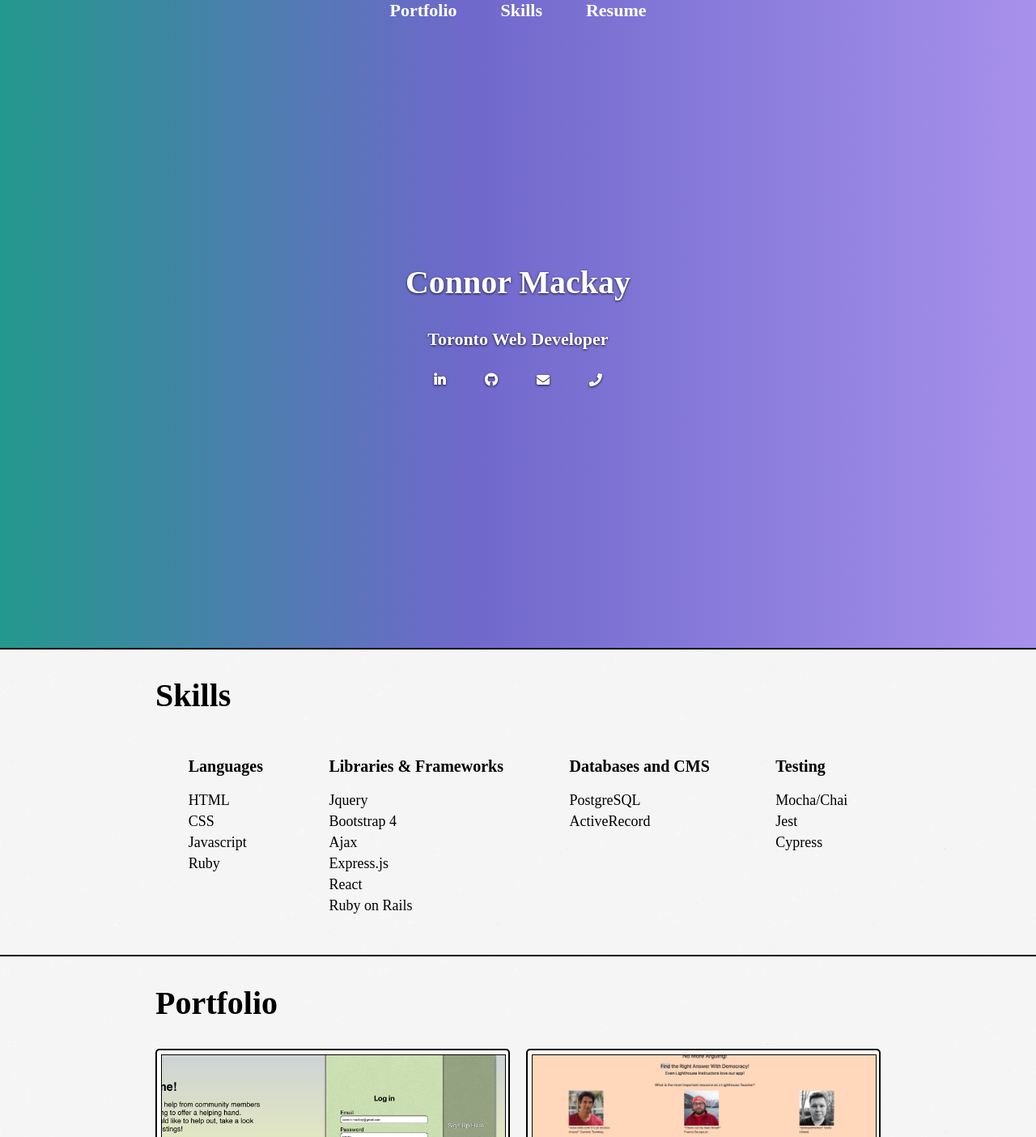
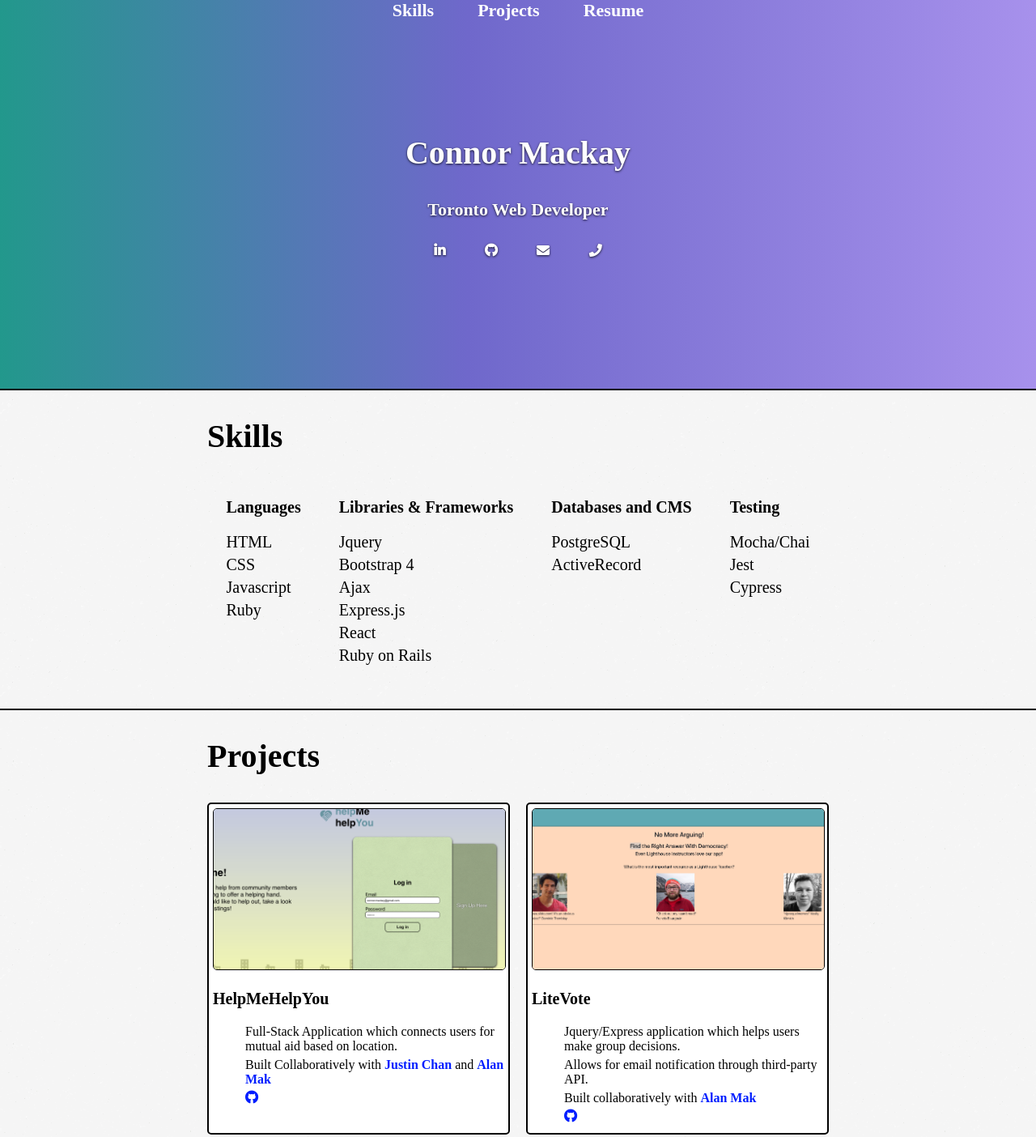
Before and after one commit to CD-Mackay/portfolio, a website: page index.html in a window 1280 px wide. Shown: the top 1404 px of the page at 81% size. Drawn offline with Linux system fonts and the light colour scheme; files whose address does not match are found by name.

Commit message:
refactor navbar, styling

```diff
--- a/index.html
+++ b/index.html
@@ -10,8 +10,8 @@
     <section id="introduction">
       <nav id="nav">
         <div class="nav-links">
-        <a class="nav-link" href="#projects">Portfolio</a>
         <a class="nav-link" href="#skills">Skills</a>
+        <a class="nav-link" href="#projects">Projects</a>
         <a class="nav-link" href="https://www.canva.com/design/DAEUQ21my98/3yUcC9-tWeZzSpLdhaygiQ/view?utm_content=DAEUQ21my98&utm_campaign=designshare&utm_medium=link&utm_source=publishsharelink" target="blank">Resume</a>
       </div>
       </nav>
@@ -73,7 +73,7 @@
     </section>
     <div class="seperator"></div>
     <section id="projects">
-      <h2>Portfolio</h2>
+      <h2>Projects</h2>
       <div id="projects-grid">
         <div class="project-square">
           <img src="images/helpmehelpyou.png" class="project-image" />
--- a/style.css
+++ b/style.css
@@ -1,6 +1,6 @@
 a {
   text-decoration: none;
-  color: blue;
+  color: #001eff;
   font-weight: 600;
 }
 
@@ -37,7 +37,7 @@ i {
 }
 
 .dark-icon {
-  color: blue;
+  color: #001eff;
 }
 
 html {
@@ -64,13 +64,14 @@ li {
 }
 
 #introduction {
-  height: 100vh;
+  height: 60vh;
   width: 100vw;
   background: rgb(34,152,140);
   background: linear-gradient(90deg, rgba(34,152,140,1) 0%, rgba(111,104,203,1) 45%, rgba(167,145,236,1) 100%);
   text-align: center;
   display: flex;
   flex-direction: column;
+
 }
 
 #nav {
@@ -78,10 +79,15 @@ li {
 }
 
 .nav-link {
-  padding: 25px;
+  padding: 0px 25px 0px 25px;
   border-radius: 5px;
   color: white;
   font-size: 22px;
+  transition: 0.3s;
+}
+
+.nav-link:hover {
+  background-color: rgba(0,0,0,0.1);
 }
 
 
@@ -104,7 +110,7 @@ footer {
   flex-direction: row;
   justify-content: space-around;
   margin: auto;
-  width: 60vw;
+  width: 30vw;
 }
 
 #projects-grid {
@@ -127,28 +133,31 @@ footer {
 
 
 #projects {
-  width: 70vw;
+  width: 60vw;
   margin: auto;
   margin-bottom: 40px;
 }
 
 .project-image {
   width: 100%;
-  height: 30%;
+  height: 50%;
   object-fit: cover;
   border: 1px solid black;
+  border-radius: 5px;
+  margin: auto;
 }
 
 #skills {
-  width: 70vw;
+  width: 60vw;
   margin: auto;
   margin-bottom: 40px;
+  height: 40vh;
 }
 
 .skills-list {
   list-style: none;
   padding-left: 0;
-  font-size: 18px;
+  font-size: 20px;
 }
 
 .wrapper {
```
